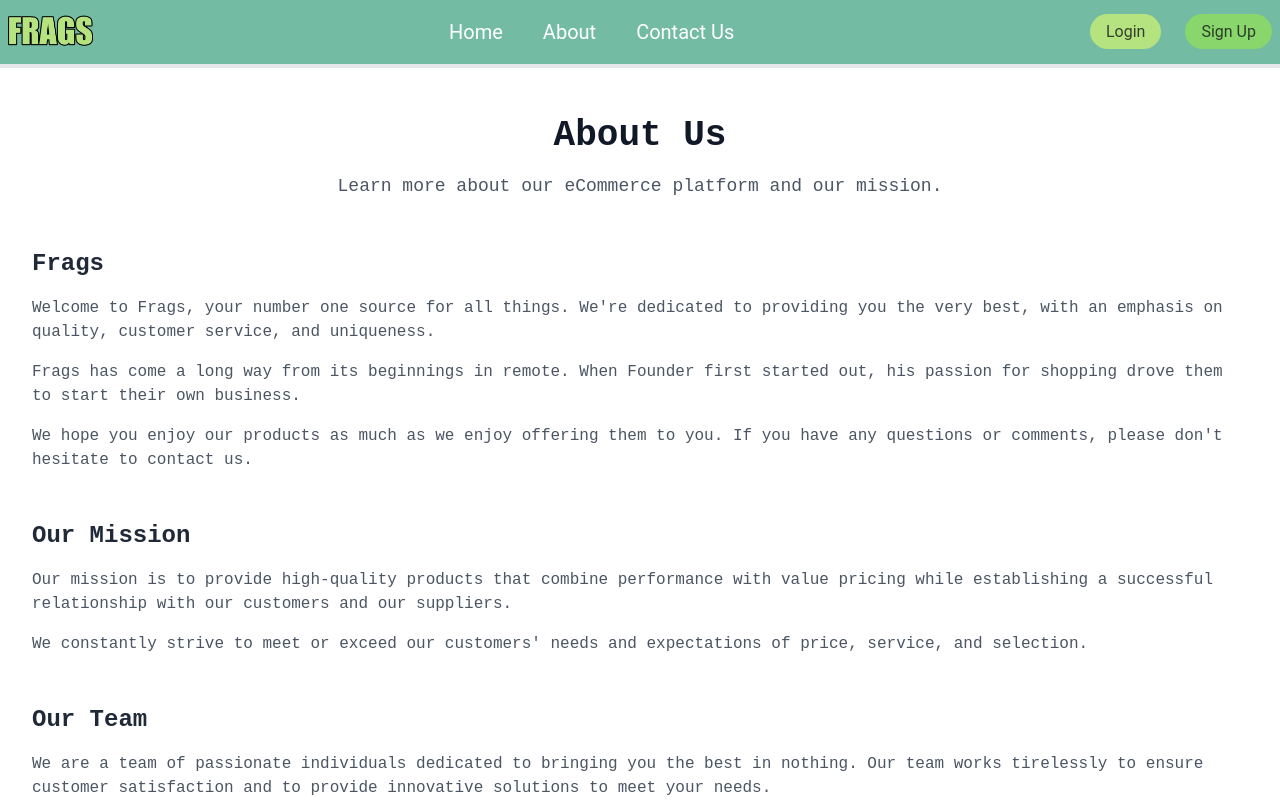
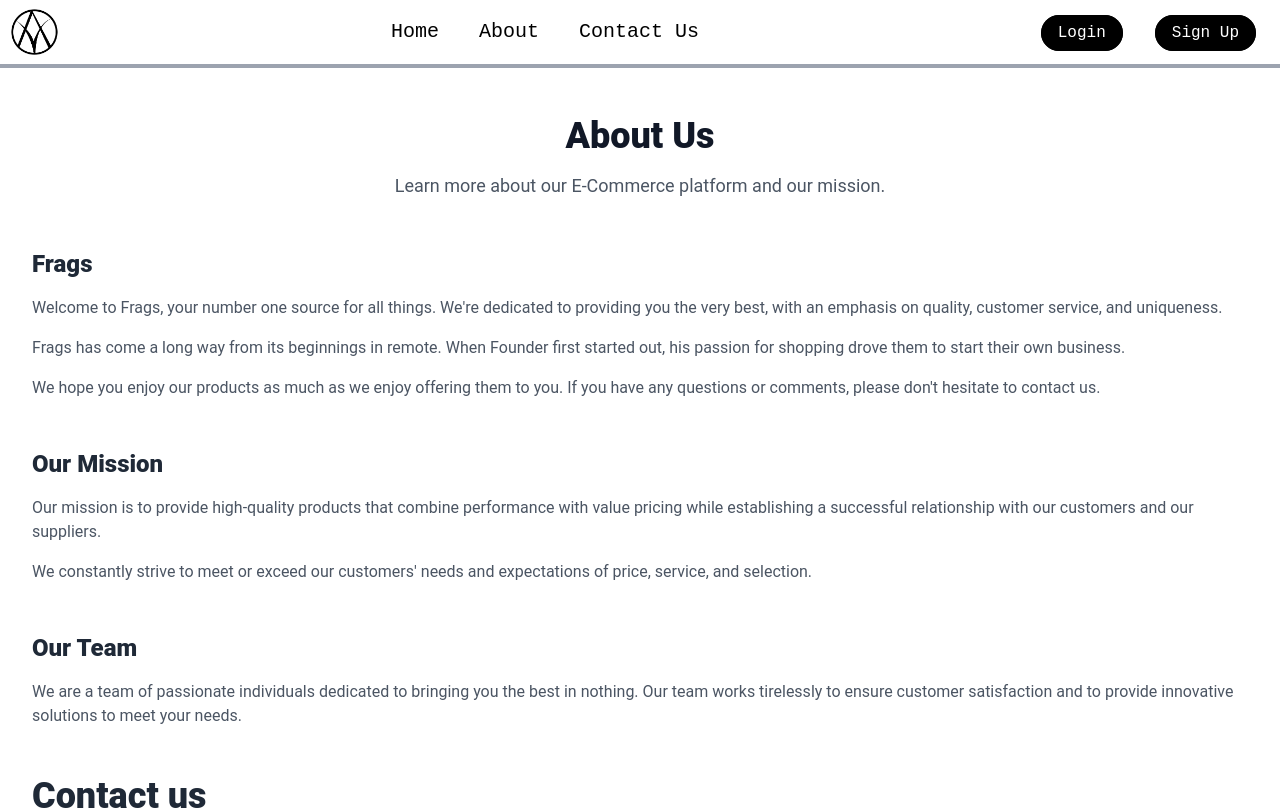
Before and after one commit to yash-Devlop/Frags-1, a React (Create React App) app in the folder frontend/: page /About in a window 1280 px wide. Shown: the top 810 px of the page. Built offline with nearby package versions, Linux system fonts and the light colour scheme.

Commit message:
update Frags-Logo.png

```diff
--- a/frontend/public/index.html
+++ b/frontend/public/index.html
@@ -10,7 +10,7 @@
     />
     <title>Frags</title>
   </head>
-  <body style="background: linear-gradient(to right, rgb(178, 178, 203), rgb(152, 178, 178), rgb(135, 135, 159)); height: 100vh; width: 100%;">
+  <body >
     <noscript>You need to enable JavaScript to run this app.</noscript>
     <div id="root"></div>
   </body>
--- a/frontend/src/components/footer/footer.js
+++ b/frontend/src/components/footer/footer.js
@@ -3,7 +3,7 @@ import { Link } from 'react-router-dom';
 
 const Footer = () => {
   return (
-    <footer className="bg-custom-green-3 border-t-4 text-gray-300 py-8">
+    <footer className="bg-black border-t-4 text-gray-300 py-8">
       <div className="container mx-auto px-6 md:px-12">
         <div className="flex flex-wrap justify-between">
           <div className="w-full md:w-1/3 mb-6 md:mb-0">
--- a/frontend/src/components/header/Header.js
+++ b/frontend/src/components/header/Header.js
@@ -9,7 +9,7 @@ function Header() {
 
 
   return (
-    <nav className= "bg-custom-green-3 border-b-4 p-2" >
+    <nav className= " border-b-4 border-gray-400 p-2" >
       <div className= "container mx-auto flex justify-between items-center" >
 
         <NavLink to ="/">
@@ -20,9 +20,9 @@ function Header() {
         </NavLink>
 
         <div className="hidden md:flex space-x-4">
-          <NavLink to= "/" className= "text-white text-xl px-3  line-container" >Home</NavLink>
-          <NavLink to= "/About" className= "text-white text-xl px-3  line-container" >About</NavLink>
-          <NavLink to= "/ContactUs" className= "text-white text-xl px-3  line-container" >Contact Us</NavLink>
+          <NavLink to= "/" className= "text-black text-xl font-mono px-3  line-container" >Home</NavLink>
+          <NavLink to= "/About" className= "text-black text-xl font-mono px-3  line-container" >About</NavLink>
+          <NavLink to= "/ContactUs" className= "text-black text-xl font-mono px-3  line-container" >Contact Us</NavLink>
         </div>
 
         <div>
@@ -31,10 +31,10 @@ function Header() {
           </div>
         :
           <div>
-            <NavLink to = "/Login" className= "bg-custom-green-1 text-custom-black px-4 py-2 rounded-full hover:text-white" >
+            <NavLink to = "/Login" className= "bg-black text-white border border-black px-4 mx-4 py-2 font-mono transition-colors rounded-full hover:bg-white hover:text-black" >
               Login
             </NavLink>
-            <NavLink to = "/Signup" className= "bg-custom-green-2 text-custom-black px-4 py-2 ml-6 rounded-full hover:text-white" >
+            <NavLink to = "/Signup" className= "bg-black text-white border border-black px-4 mx-4 py-2 font-mono transition-colors rounded-full hover:bg-white hover:text-black" >
               Sign Up
             </NavLink>
 
--- a/frontend/src/components/pages/BuyNowPage.js
+++ b/frontend/src/components/pages/BuyNowPage.js
@@ -23,7 +23,9 @@ function BuyNowPage() {
     }, [id])
 
     if (loading) {
-        return <div className = 'min-h-screen bg-white flex items-center justify-center'>Loading...</div>;
+        return <div className="flex items-center justify-center min-h-screen">
+        <div className="w-16 h-16 border-4 border-dashed rounded-full animate-spin border-black"></div>
+      </div>
       }
 
       if (!product) {
@@ -47,10 +49,10 @@ function BuyNowPage() {
                 <p className="text-gray-700 mb-4">{product.productDescription}</p>
                 <div className="flex items-center mb-4">
                 </div>
-                <div className="text-2xl font-bold text-green-600 mb-4"> &#x20B9; {product.price}</div>
+                <div className="text-2xl font-bold text-gray-500 mb-4"> &#x20B9; {product.price}</div>
                 <div className="text-gray-500 mb-4">Sold by: {product.sellerName}</div>
                 <button
-                  className="w-1/4 bg-yellow-500 text-white p-3 rounded-lg hover:bg-yellow-600 transition-colors font-bold"
+                  className="w-1/4 bg-black text-white border border-black p-3 rounded-lg hover:bg-transparent hover:text-black transition-colors font-bold"
                 >
                   Buy Now
                 </button>
--- a/frontend/src/components/pages/Dashboard.js
+++ b/frontend/src/components/pages/Dashboard.js
@@ -42,24 +42,24 @@ function Dashboard() {
     )}
   else return (
     <div className="max-w-6xl mx-auto p-6 py-2 bg-transparent rounded-lg ">
-        <h2 className = 'text-8xl flex justify-center text-custom-green-3 bg-gray-200 rounded-full'><b>Dashboard</b></h2>
+        <h2 className = 'text-8xl flex justify-center text-black '><b>Dashboard</b></h2>
       <h2 className="text-2xl font-semibold text-blacks mb-4 mt-4"> Welcome {user.user}</h2>
 
       <div>
         {products.map((product) => (
       <div className = 'py-2'>
-          <div key={product._id} className="flex justify-between items-center py-2 bg-custom-cream rounded">
+          <div key={product._id} className="flex justify-between items-center py-2 bg-transparent border-2 border-black rounded shadow-lg">
             <img
              src = {product.productImage}
              alt = {product.productName}
-             className = 'h-64 w-auto object-cover mx-10 rounded shadow-md bg-white'
+             className = 'h-64 w-auto object-cover mx-10 rounded shadow-md border border-black bg-white'
              />
-            <span className="text-2xl w-64 text-custom-green-3"><b>{product.productName}</b></span>
-            <span className="text-lg">&#x20B9; {product.price}</span>
+            <span className="text-2xl w-64 text-gray-500"><b>{product.productName}</b></span>
+            <span className="text-lg text-gray-500">&#x20B9; {product.price}</span>
             <button
                 onClick = {() => removeHandler(product._id)}
                 className="bg-red-500 text-white px-3 mx-5 py-1 rounded">
-              <FaTrash size = '30' />
+              <FaTrash size = '25' />
             </button>
           </div>
       </div>
--- a/frontend/src/components/pages/Home.js
+++ b/frontend/src/components/pages/Home.js
@@ -12,7 +12,7 @@ function Home() {
   ]
 
   return (
-    <div className = 'w-cut-10 mx-auto bg-white'>
+    <div className = 'w-cut-10 mx-auto my-2 bg-white'>
     <div>
     <Carousel images= {images} />
     </div>
--- a/frontend/src/components/pages/Login.js
+++ b/frontend/src/components/pages/Login.js
@@ -36,17 +36,17 @@ function Login() {
           value={username}
           onChange={(e) => setUsername(e.target.value)}
           placeholder="Username"
-          className = 'mt-1 block w-full px-3 py-2 border border-gray-300 rounded-md shadow-sm placeholder-gray-400 focus:outline-none focus:ring-custom-green-1 focus:border-custom-green-1 sm:text-sm'
+          className = 'mt-1 block w-full px-3 py-2 border border-gray-300 rounded-md shadow-sm placeholder-gray-400 focus:outline-none focus:ring-black focus:border-black sm:text-sm'
         />
         <input
           type="password"
           value={password}
           onChange={(e) => setPassword(e.target.value)}
           placeholder="Password"
-          className = 'mt-1 block w-full px-3 py-2 border border-gray-300 rounded-md shadow-sm placeholder-gray-400 focus:outline-none focus:ring-indigo-500 focus:border-indigo-500 sm:text-sm'
+          className = 'mt-1 block w-full px-3 py-2 border border-gray-300 rounded-md shadow-sm placeholder-gray-400 focus:outline-none focus:ring-black focus:border-black sm:text-sm'
         />
         <button type="submit"
-          className = 'w-full flex justify-center py-2 px-4 border border-transparent rounded-md text-sm font-medium text-white bg-custom-green-3 hover:bg-custom-green-2 focus:outline-none focus:ring-2 focus:ring-offset-2 focus:ring-indigo-500'
+          className = 'w-full flex justify-center py-2 px-4 rounded-md text-sm font-medium text-white bg-black border border-black hover:bg-gray-800'
           disabled={loading}
           >
           {loading ? 'Logging in...' : 'Login'}
--- a/frontend/src/components/pages/Signup.js
+++ b/frontend/src/components/pages/Signup.js
@@ -48,24 +48,24 @@ function Signup() {
           value={email}
           onChange={(e) => setEmail(e.target.value)}
           placeholder="Email"
-          className = 'mt-1 block w-full px-3 py-2 border border-gray-300 rounded-md shadow-sm placeholder-gray-400 focus:outline-none focus:ring-indigo-500 focus:border-indigo-500 sm:text-sm'
+          className = 'mt-1 block w-full px-3 py-2 border border-gray-300 rounded-md shadow-sm placeholder-gray-400 focus:outline-none focus:ring-black focus:border-black sm:text-sm'
         />
         <input
           type="text"
           value={username}
           onChange={(e) => setUsername(e.target.value)}
           placeholder="Username"
-          className = 'mt-1 block w-full px-3 py-2 border border-gray-300 rounded-md shadow-sm placeholder-gray-400 focus:outline-none focus:ring-indigo-500 focus:border-indigo-500 sm:text-sm'
+          className = 'mt-1 block w-full px-3 py-2 border border-gray-300 rounded-md shadow-sm placeholder-gray-400 focus:outline-none focus:ring-black focus:border-black sm:text-sm'
         />
         <input
           type="password"
           value={password}
           onChange={(e) => setPassword(e.target.value)}
           placeholder="Password"
-          className = 'mt-1 block w-full px-3 py-2 border border-gray-300 rounded-md shadow-sm placeholder-gray-400 focus:outline-none focus:ring-indigo-500 focus:border-indigo-500 sm:text-sm'
+          className = 'mt-1 block w-full px-3 py-2 border border-gray-300 rounded-md shadow-sm placeholder-gray-400 focus:outline-none focus:ring-black focus:border-black sm:text-sm'
         />
         <button type="submit"
-          className = 'w-full flex justify-center py-2 px-4 border border-transparent rounded-md text-sm font-medium text-white bg-custom-green-3 hover:bg-custom-green-2 focus:outline-none focus:ring-2 focus:ring-offset-2 focus:ring-indigo-500'>Sign in
+          className = 'w-full flex justify-center py-2 px-4 border border-black rounded-md text-sm font-medium text-white bg-black hover:bg-gray-800'>Sign in
         </button>
       </form>
       <div className = 'flex'>
--- a/frontend/src/components/pages/about.js
+++ b/frontend/src/components/pages/about.js
@@ -5,43 +5,43 @@ function About() {
   return (
     <div className=" mx-auto px-4 sm:px-6 lg:px-8 py-12 bg-white w-full">
       <div className="text-center mb-12">
-        <h1 className="text-4xl font-extrabold text-gray-900 font-mono ">About Us</h1>
-        <p className="mt-4 text-lg text-gray-600 font-mono">Learn more about our eCommerce platform and our mission.</p>
+        <h1 className="text-4xl font-extrabold text-gray-900 font-sans ">About Us</h1>
+        <p className="mt-4 text-lg text-gray-600">Learn more about our E-Commerce platform and our mission.</p>
       </div>
 
       <div className="mb-12">
-        <h2 className="text-2xl font-bold text-gray-800 font-mono">Frags</h2>
-        <p className="mt-4 text-gray-600 font-mono">
+        <h2 className="text-2xl font-extrabold text-gray-800 font-sans">Frags</h2>
+        <p className="mt-4 text-gray-600 ">
           Welcome to Frags, your number one source for all things. We're dedicated to providing you the very best, with an emphasis on quality, customer service, and uniqueness.
         </p>
-        <p className="mt-4 text-gray-600 font-mono">
+        <p className="mt-4 text-gray-600">
           Frags has come a long way from its beginnings in remote. When Founder first started out, his passion for shopping drove them to start their own business.
         </p>
-        <p className="mt-4 text-gray-600 font-mono">
+        <p className="mt-4 text-gray-600">
           We hope you enjoy our products as much as we enjoy offering them to you. If you have any questions or comments, please don't hesitate to contact us.
         </p>
       </div>
 
       <div className="mb-12">
-        <h2 className="text-2xl font-bold text-gray-800 font-mono">Our Mission</h2>
-        <p className="mt-4 text-gray-600 font-mono">
+        <h2 className="text-2xl font-extrabold text-gray-800 font-sans">Our Mission</h2>
+        <p className="mt-4 text-gray-600">
           Our mission is to provide high-quality products that combine performance with value pricing while establishing a successful relationship with our customers and our suppliers.
         </p>
-        <p className="mt-4 text-gray-600 font-mono">
+        <p className="mt-4 text-gray-600">
           We constantly strive to meet or exceed our customers' needs and expectations of price, service, and selection.
         </p>
       </div>
 
       <div className="mb-12">
-        <h2 className="text-2xl font-bold text-gray-800 font-mono">Our Team</h2>
-        <p className="mt-4 text-gray-600 font-mono">
+        <h2 className="text-2xl font-bold text-gray-800 font-extrabold font-sans">Our Team</h2>
+        <p className="mt-4 text-gray-600">
           We are a team of passionate individuals dedicated to bringing you the best in nothing. Our team works tirelessly to ensure customer satisfaction and to provide innovative solutions to meet your needs.
         </p>
       </div>
 
       <div>
-        <h2 className="text-4xl font-bold text-gray-800 font-mono">Contact Us</h2>
-        <Link to = '/ContactUs' className = 'mt-4 text-blue-600 font-mono'>Click here to contact us</Link>
+        <h2 className="text-4xl font-bold text-gray-800 my-2 font-extrabold font-sans">Contact us</h2>
+        <div className = 'h-10 bg-black rounded flex items-center justify-center hover:bg-transparent hover:text-black text-white'><Link to = '/ContactUs' className = 'border border-black hover:text-white hover:bg-black text-xl rounded-full px-4'>Contact us</Link></div>
       </div>
     </div>
   );
--- a/frontend/src/components/pages/contactUs.js
+++ b/frontend/src/components/pages/contactUs.js
@@ -5,19 +5,19 @@ function contactUs() {
   return (
     <div className = 'min-h-screen bg-white'>
 
-      <div className = 'py-5 px-5'><p className = 'text-4xl px-4 py-10 w-full bg-custom-green-1 rounded font-mono'><b>As you have browse through this whole website that actually is not so big</b></p></div>
-      <div className = 'py-5 px-5 '>
-        <p className = 'text-4xl px-4 py-10 w-full bg-custom-green-1 rounded font-mono'>
+      <div className = 'py-5 px-5'><p className = 'text-8xl px-8 py-10 w-1/2 rounded font-mono'><b>As you have browse through this whole website that actually is not so big</b></p></div>
+      <div className = 'py-5 px-5'>
+        <p className = 'text-4xl px-4 py-10 w-1/2 text-8xl rounded font-mono '>
           <b>This is just a simple E-commerce project and need a lot of changes and more features, Login to unlock new features</b>
         </p>
       </div>
       <div className = 'px-5 py-5'>
-      <div className = ' w-full bg-custom-green-1 rounded px-5'>
-      <p className = ' text-4xl py-5 font-mono'>Still you can check my socials</p>
+      <div className = ' w-full bg-black rounded px-5 flex justify-center'>
+      <p className = ' text-4xl py-5 text-white font-mono'>Still you can check my socials</p>
       </div>
       </div>
 
-      <div className = 'flex items-center pb-5 '>
+      <div className = 'flex items-center pb-5 flex justify-center '>
         <Link to = 'https://www.linkedin.com/in/yash-gupta-1468a51b2/' className='px-6 text-2xl text-blue-500 hover:text-blue-400' target="_blank">
           <img
             src = 'https://encrypted-tbn0.gstatic.com/images?q=tbn:ANd9GcRFhrhJEQ383QCvlpQSf660zZnDpxchlHDyLA&s'
--- a/frontend/src/components/utils/DropdownMenu.js
+++ b/frontend/src/components/utils/DropdownMenu.js
@@ -24,7 +24,7 @@ function DropDownMenu() {
           aria-haspopup="true"
           onClick={toggleMenu}
         >
-          <FaUserCircle size='40' className = 'text-white hover:text-gray-200' />
+          <FaUserCircle size='40' className = 'text-black hover:text-gray-700' />
         </button>
       </div>
 
--- a/frontend/src/components/utils/ItemSection.js
+++ b/frontend/src/components/utils/ItemSection.js
@@ -43,16 +43,18 @@ function ItemSection() {
     }, []);
 
     if (loading) {
-      return <div className = 'flex justify-center items-center min-h-screen bg-gray-300'>Loading...</div>;
+      <div className="flex items-center justify-center min-h-screen">
+      <div className="w-16 h-16 border-4 border-dashed rounded-full animate-spin border-black"></div>
+    </div>
     }
 
 
   else return (
 
     <div>
-        <div className='grid grid-cols-1 sm:grid-cols-2 md:grid-cols-3 lg:grid-cols-4 gap-4 p-4 bg-custom-green-3'>
+        <div className='grid grid-cols-1 sm:grid-cols-2 md:grid-cols-3 lg:grid-cols-4 gap-4 p-4 '>
           {item.map((data) => (
-            <div key={data._id} className="border rounded-lg p-4 shadow-lg bg-custom-cream">
+            <div key={data._id} className="border rounded-lg p-4 shadow-lg border-2 border-black ">
               <img
               src = {data.productImage}
               alt = {data.productName}
@@ -62,14 +64,15 @@ function ItemSection() {
               <p className="text-gray-700 mt-1"> &#x20B9; {data.price}</p>
               <button
               onClick = {() => cartHandler(data._id)}
-               className='mt-3 bg-custom-green-1 text-white border-2 border-custom-green-1 px-4 py-2 rounded-full hover:text-black hover:bg-transparent'>Add to Cart</button>
-              <Link to ={`/product/${data._id}`} className='mt-3 ml-2 bg-custom-green-2 text-white border-2 border-custom-green-2 px-4 py-2 rounded-full hover:text-black hover:bg-transparent' target="_blank">Buy now</Link>
+               className='mt-3 bg-black text-white border border-black px-4 py-2 rounded-full hover:text-black hover:bg-transparent transition-colors'>Add to Cart</button>
+              <Link to ={`/product/${data._id}`} className='mt-3 ml-2 bg-black text-white border border-black px-4 py-2 rounded-full hover:text-black hover:bg-transparent transition-colors' target="_blank">Buy now</Link>
 
             </div>
           ))}
         </div>
     </div>
 
+
   );
 }
 
```
Also changed, not shown: frontend/public/assets/Frags-Logo.png.
